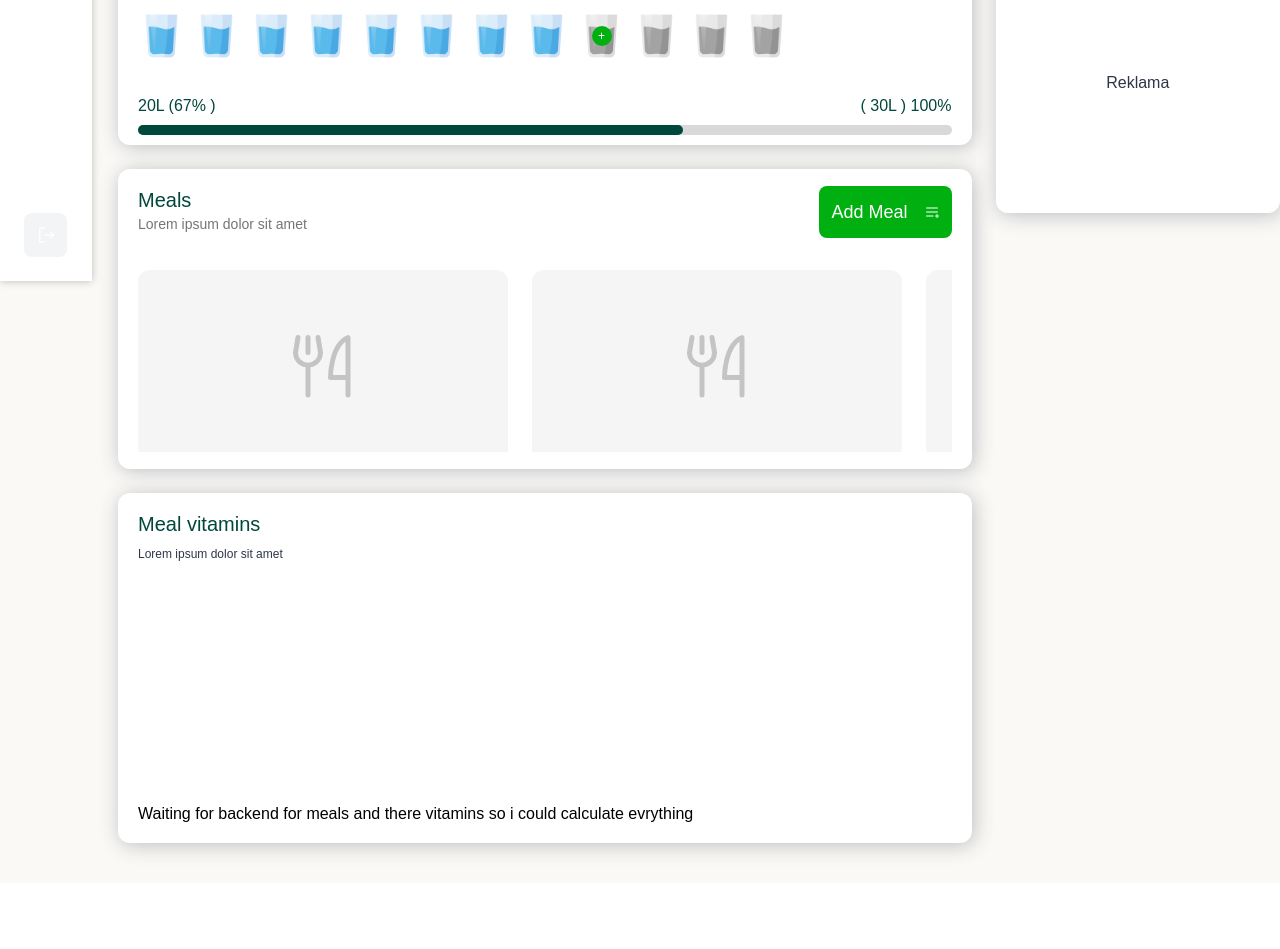
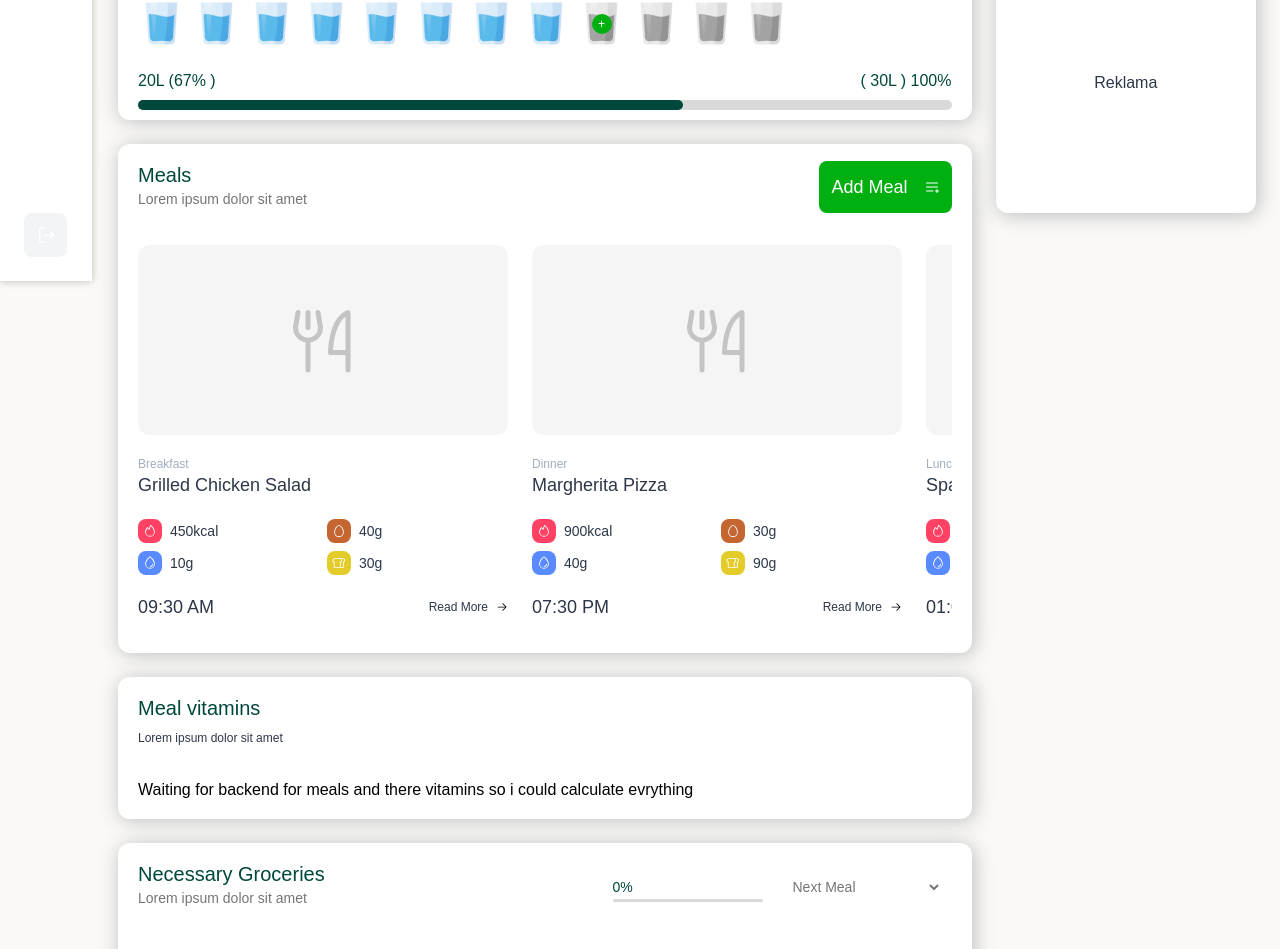
Before and after one commit to trajko0410/nutrify-calculator, a Next.js app in the folder client/: page /nutrition in a window 1280 px wide. Shown: the part 519-1468 px from the top of the page. Before the commit the page ends 1402 px from the top, so only its background shows below. Built offline with nearby package versions, Linux system fonts and the light colour scheme; no server answers; sample sign-in values are in the browser's storage.

Commit message:
feat: necessaryGroceriesSection on NutritionPage

```diff
--- a/client/src/components/dashboardpage/grocerysForNextMeal.tsx
+++ b/client/src/components/dashboardpage/grocerysForNextMeal.tsx
@@ -112,7 +112,12 @@ type Grocerys = {
     grocerys: GroceryItem[] | null
 }
 
-const GrocerysForNextMeal = () => {
+type grocerysForNextMealProp = {
+    grocerysProp?: Grocerys[] | null
+
+}
+
+const GrocerysForNextMeal:React.FC<grocerysForNextMealProp> = ({grocerysProp}) => {
     const [grocerys, setGrocerys] = useState<Grocerys[] | null>(null)
     const [choseGrocerys, setChoseGrocerys] = useState<string>("nextMeal")
     const [loading, setLoading] = useState(true)
@@ -123,6 +128,12 @@ const GrocerysForNextMeal = () => {
     //console.log(choseGrocerys)
 
     useEffect(() => {
+        if(grocerysProp){
+            setGrocerys(grocerysProp)
+            setLoading(false)
+            return
+        }
+
         if (!choseGrocerys) {
             setLoading(false)
             return
@@ -140,7 +151,7 @@ const GrocerysForNextMeal = () => {
 
 
         setLoading(false)
-    }, [choseGrocerys])
+    }, [choseGrocerys, grocerysProp])
 
     const handleCheckboxChange = (groceryId: number, ingName: string) => {
         setCheckedItems((prev) => ({
--- a/client/src/components/nutritionpage/datePicker.tsx
+++ b/client/src/components/nutritionpage/datePicker.tsx
@@ -44,7 +44,7 @@ const DatePicker = () => {
 
     return (
         <LocalizationProvider dateAdapter={AdapterDateFns}>
-            <div className="shadow-Combined font-Poppins flex h-[60px] w-full min-w-[200px] items-center justify-center gap-2 rounded-xl bg-[#FFFFFF] p-[10px] lg:h-fit">
+            <div className="shadow-Combined font-Poppins flex h-[60px] w-full  items-center justify-center gap-2 rounded-xl bg-[#FFFFFF] p-[10px] lg:h-fit">
                 <div className="hidden items-start justify-center overflow-hidden lg:flex">
                     <DateCalendar
                         showDaysOutsideCurrentMonth
--- a/client/src/components/nutritionpage/mealTimeline.tsx
+++ b/client/src/components/nutritionpage/mealTimeline.tsx
@@ -56,7 +56,7 @@ const MealTimeline = () => {
 
     return (
         <>
-            <div className="shadow-Combined font-Poppins flex min-h-[300px] w-full flex-col gap-8 rounded-xl bg-[#FFFFFF] px-[20px] py-[17px] text-black">
+            <div className="shadow-Combined font-Poppins flex min-h-fit w-full h-full flex-col gap-8 rounded-xl bg-[#FFFFFF] px-[20px] py-[17px] text-black">
                 <div
                     className={`flex flex-col justify-between gap-4 sm:flex-row md:items-center`}
                 >
@@ -82,7 +82,7 @@ const MealTimeline = () => {
                         </button>
                     </div>
                 </div>
-                <div className="custom-scrollbar flex snap-x flex-row gap-x-6 overflow-x-scroll scroll-smooth whitespace-nowrap">
+                <div className="custom-scrollbar flex snap-x flex-row min-h-fit gap-x-6 overflow-x-scroll scroll-smooth whitespace-nowrap">
                     {sortedMeals.map((meal) => {
                         //console.log(exercise, "exercise")
                         return (
--- a/client/src/components/nutritionpage/nutritionPageClientWrapper.tsx
+++ b/client/src/components/nutritionpage/nutritionPageClientWrapper.tsx
@@ -1,6 +1,6 @@
 "use client"
 
-import { useEffect } from "react"
+import { useEffect, useState } from "react"
 import TodaysFoodInteake from "../dashboardpage/todaysFoodIntakes";
 import WaterConsumption from "./waterConsumption";
 import DatePicker from "./datePicker";
@@ -8,6 +8,7 @@ import { DailyPlan } from "@/app/api/mealsTest/route";
 import { useNutritionPageCtx } from "./nutritionPageProvider";
 import MealTimeline from "./mealTimeline";
 import MealVitamins from "./mealVitamins";
+import GrocerysForNextMeal from "../dashboardpage/grocerysForNextMeal";
 
 interface ActivitiesForIdClientWrapperProps {
     initialDailyPlanForId: DailyPlan[] | undefined
@@ -17,11 +18,18 @@ interface ActivitiesForIdClientWrapperProps {
 export default function NutritionPageClientWrapper({
     initialDailyPlanForId, userId
 }: ActivitiesForIdClientWrapperProps) {
-      const { setMeals, setWaterConsumption, selectedDate, setUserSubscribed} = useNutritionPageCtx()
+      const { setMeals, setWaterConsumption, selectedDate, setUserSubscribed, meals} = useNutritionPageCtx()
 
 
 //fetch user to see if userId is subscribed if or not
 console.log(userId, "userId")
+interface GroceryForMeal {
+    id:  number;
+    name: string;
+    grocerys: { name: string; amount: string, groceryId:number }[];
+}
+
+const [grocerysForMeal, setGrocerysForMeal] = useState<GroceryForMeal[]>([]);
 
 
   useEffect(() => {
@@ -33,6 +41,7 @@ console.log(userId, "userId")
             })))
         }
 
+
         setUserSubscribed(true)
 
 
@@ -40,6 +49,23 @@ console.log(userId, "userId")
             setWaterConsumption(initialDailyPlanForId[0].waterConsumption)
         }
     }, [initialDailyPlanForId, setMeals, setWaterConsumption, selectedDate, setUserSubscribed]) // UPDATE WHEN GET DATA FROM REAL API ON DATE CHANGE IT WILL BE IN PROVIDER
+
+    useEffect(() => {
+        if (meals && meals.length > 0) {
+          const grocerysWithMeals = meals.map((meal) => ({
+            id: typeof meal.meal.id === "string" ? parseInt(meal.meal.id, 10) : meal.meal.id,
+            name: meal.meal.name,
+            grocerys: meal.meal.grocerys.map((grocery) => ({
+              name: grocery.name,
+              amount: grocery.amount || "0",
+              groceryId: grocery.groceryId ,
+            })),
+          }));
+          setGrocerysForMeal(grocerysWithMeals);
+        }
+      }, [meals]);
+
+      console.log(grocerysForMeal, "grocerysForMeal")
 
 
 
@@ -55,8 +81,9 @@ console.log(userId, "userId")
                             <WaterConsumption waterConsumption={initialDailyPlanForId?.[0]?.waterConsumption ? [initialDailyPlanForId[0].waterConsumption] : null}/>
                             <MealTimeline />
                             <MealVitamins/>
+                            <GrocerysForNextMeal grocerysProp={grocerysForMeal} />
                         </div>
-                        <div className="flex w-full flex-col gap-6 lg:w-3/12">
+                        <div className="flex w-full flex-col gap-6 lg:w-3/12 lg:pr-[24px]">
                             <DatePicker />
                             <div className="shadow-Combined font-Poppins text-p-[10px] hidden min-h-[260px] w-full min-w-[200px] items-center justify-center gap-2 rounded-xl bg-[#FFFFFF] text-[#2D3748] lg:flex lg:h-fit">
                                 Reklama
--- a/client/src/components/nutritionpage/waterConsumption.tsx
+++ b/client/src/components/nutritionpage/waterConsumption.tsx
@@ -117,7 +117,7 @@ const WaterConsumption: React.FC<WaterConsumptionProps> = ({
     }
 
     return (
-        <div className="shadow-Combined font-Poppins flex h-fit min-h-[200px] flex-col justify-between gap-4 rounded-xl bg-[#FFFFFF] px-[20px] py-[17px] text-black">
+        <div className="shadow-Combined font-Poppins flex h-full min-h-fit flex-col justify-between gap-4 rounded-xl bg-[#FFFFFF] px-[20px] py-[17px] text-black">
             <div className="flex w-full items-center justify-between">
                 <h3 className="text-xs font-medium text-[#A0AEC0]">
                     Water consumption
--- a/client/src/components/singleMeal/ContentOfMeal.tsx
+++ b/client/src/components/singleMeal/ContentOfMeal.tsx
@@ -44,7 +44,8 @@ necessaryGroceries
         <div className="shadow-Combined font-Poppins flex h-full flex-col justify-between gap-8 rounded-xl bg-[#FFFFFF] px-[20px] py-[17px] text-black">
             <div className="flex w-full gap-2 flex-col">
                 <h3 className="text-DarkGreen text-xl font-normal">
-                Necessary Groceries
+                Waiting for backend to figure outh what should i show and if i should calculate the vitamins depending on grocery amount
+
                 </h3>
                 <h4 className=" text-xs font-medium text-[#2D3748]">Lorem ipsum dolor sit amet</h4>
             </div>
--- a/client/src/components/singleMeal/NecessaryGroceries.tsx
+++ b/client/src/components/singleMeal/NecessaryGroceries.tsx
@@ -44,7 +44,7 @@ necessaryGroceries
         <div className="shadow-Combined font-Poppins flex h-full flex-col justify-between gap-8 rounded-xl bg-[#FFFFFF] px-[20px] py-[17px] text-black">
             <div className="flex w-full gap-2 flex-col">
                 <h3 className="text-DarkGreen text-xl font-normal">
-                  Waiting for backend to figure outh what should i show and if i should calculate the vitamins depending on grocery amount
+                  Necesery groceries
                 </h3>
                 <h4 className=" text-xs font-medium text-[#2D3748]">Lorem ipsum dolor sit amet</h4>
             </div>
--- a/client/src/components/util/ProgressBar.tsx
+++ b/client/src/components/util/ProgressBar.tsx
@@ -17,7 +17,10 @@ const ProgressBar:React.FC<ProgressBarProps> =({ value, maxValue =100}) =>{
   useEffect(()=>{
     if(value){
       setValueDefault(value)
+      return
     }
+    const safeValue = typeof value === "number" && !isNaN(value) ? value : 0
+    setValueDefault(safeValue)
   },[value])
 
 
```
